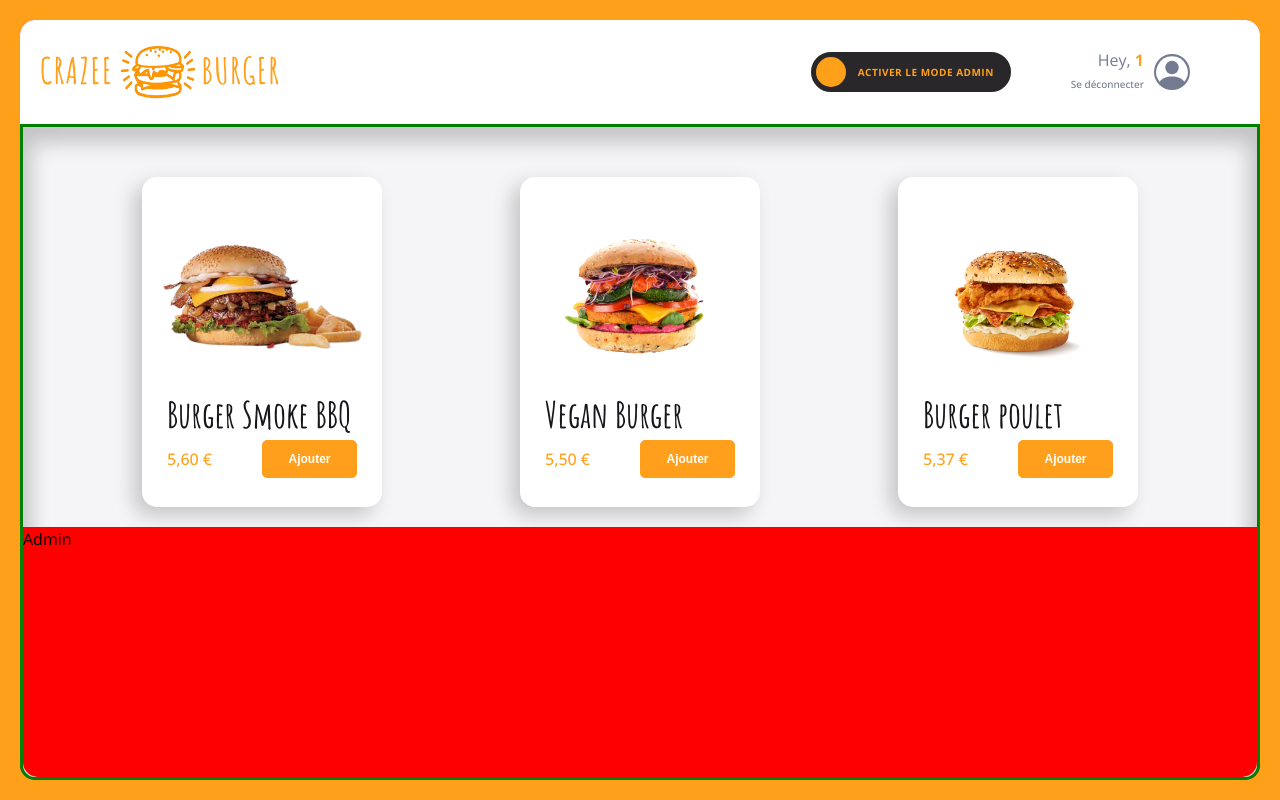
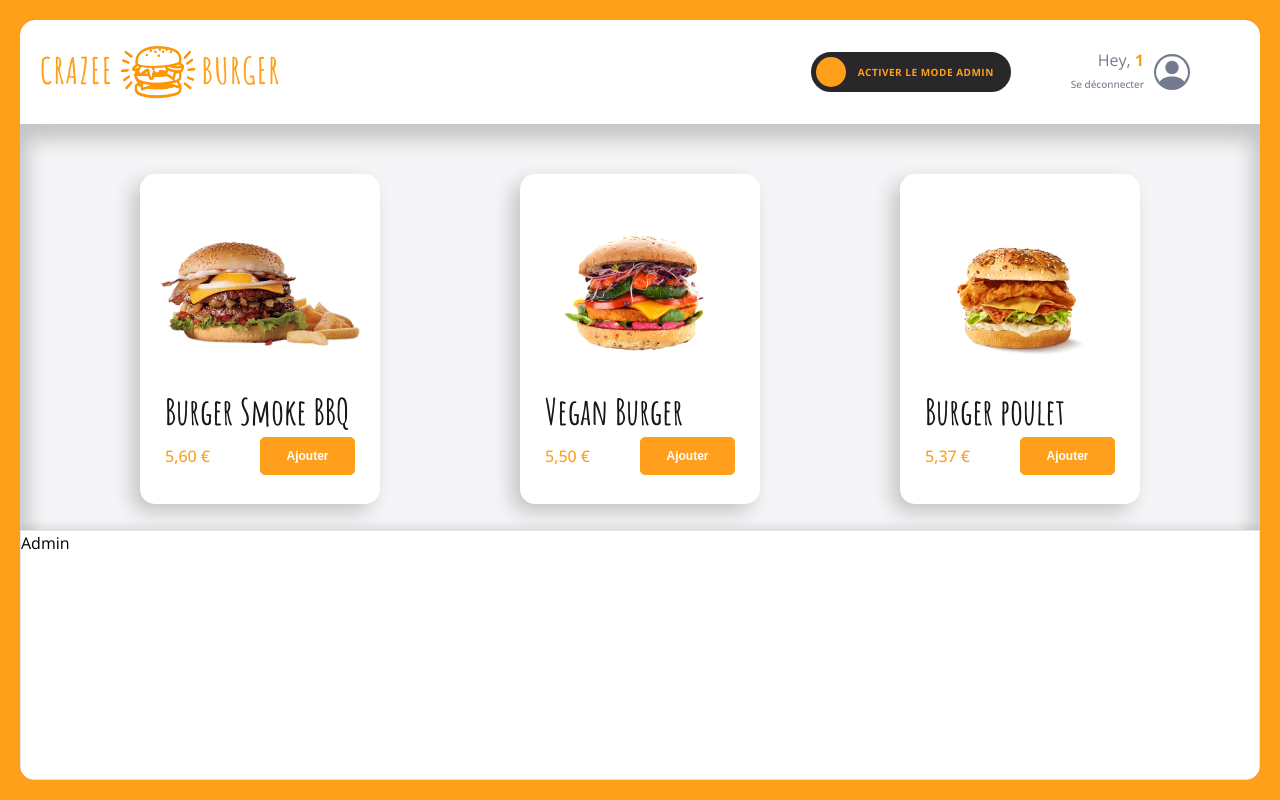
Before and after one commit to OpcMarc-Olivier/crazy-burger2, a React (Vite) app: page /order/1 in a window 1280 px wide. Built offline with nearby package versions, Linux system fonts and the light colour scheme; grey boxes are pictures that could not be loaded.

Commit message:
💄 F07: MAIN > Add Admin with style

```diff
--- /dev/null
+++ b/src/components/pages/orderPage/Main/Admin/Admin.jsx
@@ -0,0 +1,18 @@
+import React from "react";
+import styled from "styled-components";
+import { theme } from "../../../../../assets/theme";
+
+function Admin() {
+    return <AdminStyled>Admin</AdminStyled>;
+}
+const AdminStyled = styled.div`
+    height: 250px;
+    position: absolute;
+    bottom: 0;
+    left: 0;
+    right: 0;
+    background: ${theme.colors.white};
+    border: 1px solid ${theme.colors.greyLight};
+    box-shadow: ${theme.shadows.subtle};
+`;
+export default Admin;
--- a/src/components/pages/orderPage/Main/Main.jsx
+++ b/src/components/pages/orderPage/Main/Main.jsx
@@ -2,6 +2,7 @@ import React from "react";
 import styled from "styled-components";
 import { theme } from "../../../../assets/theme";
 import Menu from "./Menu";
+import Admin from "./Admin/Admin";
 
 function Main() {
     return (
@@ -9,7 +10,7 @@ function Main() {
             {/* <div className="basket">Basket</div> */}
             <div className="menu-and-admin">
                 <Menu />
-                <div className="admin">Admin</div>
+                <Admin />
             </div>
         </MainStyled>
     );
@@ -17,7 +18,6 @@ function Main() {
 
 const MainStyled = styled.div`
     background: ${theme.colors.background_white};
-    border: 3px solid green;
     height: calc(95vh - 13vh);
 
     border-bottom-left-radius: ${theme.borderRadius.extraRound};
@@ -37,15 +37,6 @@ const MainStyled = styled.div`
         display: grid;
         border-bottom-left-radius: ${theme.borderRadius.extraRound};
         border-bottom-right-radius: ${theme.borderRadius.extraRound};
-
-        .admin {
-            background: red;
-            height: 250px;
-            position: absolute;
-            bottom: 0;
-            left: 0;
-            right: 0;
-        }
     }
 `;
 
```
